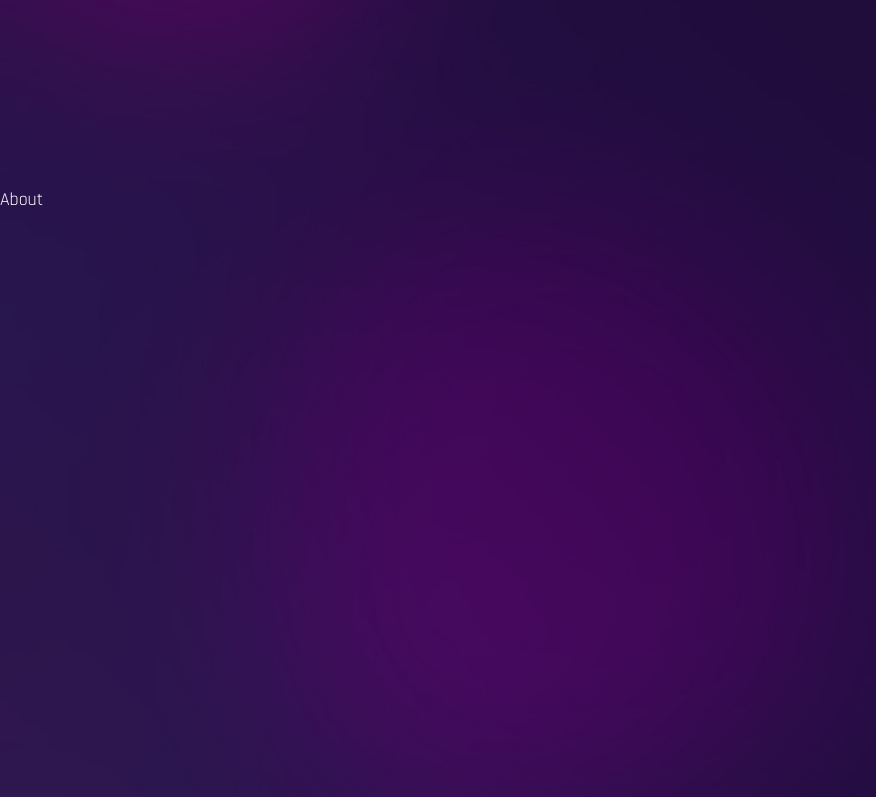
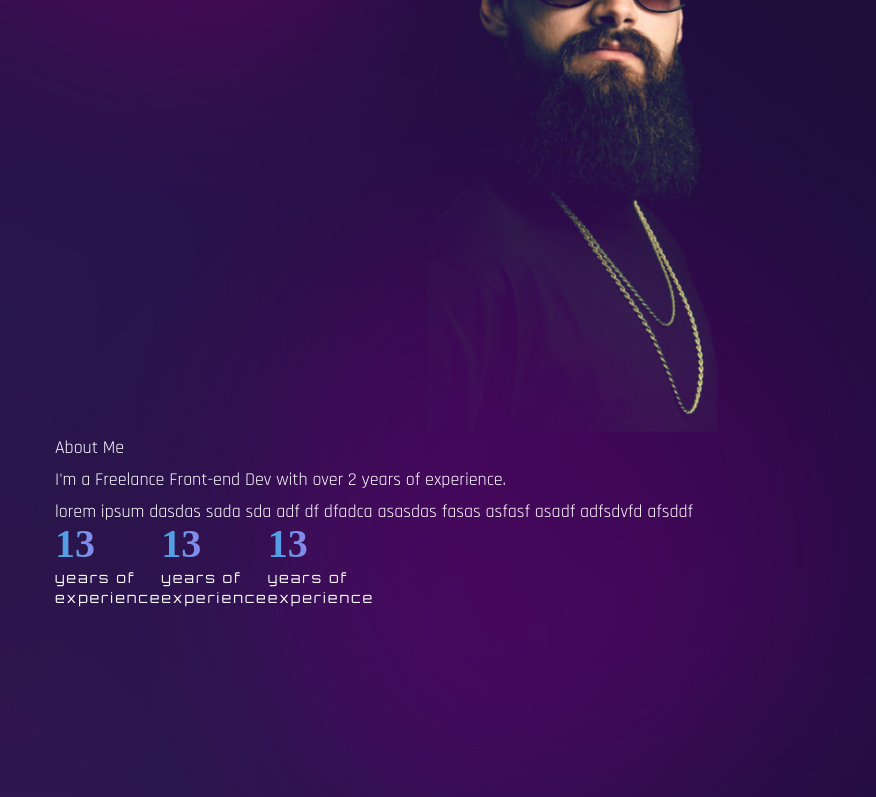
Before and after one commit to Hasanelmestrah/starterportfolio, a React (Create React App) app: page / in a window 1280 px wide. Shown: the part 936-1733 px from the top of the page, without its empty margins (0-876 px from the left). Built offline with nearby package versions, Linux system fonts and the light colour scheme; a web font is replaced by a local one.

Commit message:
about starter

```diff
--- a/src/components/About.js
+++ b/src/components/About.js
@@ -1,10 +1,67 @@
 import React from "react";
+//countUp
+import CountUp from "react-countup";
+//intersection observe hook
+import { useInView } from "react-intersection-observer";
+//motion
+import { motion } from "framer-motion";
+//variant
+import { fadeIn } from "../variants";
 
 const About = () => {
+  const [ref, inView] = useInView({
+    threshold: 0.5,
+  });
   return (
-    <div className="section" id="about">
-      About
-    </div>
+    <section className="section" id="about" ref={ref}>
+      <div className="container mx-auto">
+        <div>
+          {/*img */}
+          <div className="flex-1 bg-about bg-contain bg-no-repeat h-[640px] mix-blend-lighten bg-top"></div>
+          {/*text */}
+          <div>
+            <h2>About Me</h2>
+            <h3>
+              I'm a Freelance Front-end Dev with over 2 years of experience.{" "}
+            </h3>
+            <p>
+              lorem ipsum dasdas sada sda adf df dfadca asasdas fasas asfasf
+              asadf adfsdvfd afsddf
+            </p>
+            {/* stats */}
+            <div className="flex">
+              <div>
+                <div className="text-[40px] font-tertiary text-gradient mb-2">
+                  {inView ? <CountUp start={0} end={13} duration={3} /> : null}
+                </div>
+                <div className="font-primary text-sm tracking-[2px]">
+                  years of <br />
+                  experience
+                </div>
+              </div>
+              <div>
+                <div className="text-[40px] font-tertiary text-gradient mb-2">
+                  {inView ? <CountUp start={0} end={13} duration={3} /> : null}
+                </div>
+                <div className="font-primary text-sm tracking-[2px]">
+                  years of <br />
+                  experience
+                </div>
+              </div>
+              <div>
+                <div className="text-[40px] font-tertiary text-gradient mb-2">
+                  {inView ? <CountUp start={0} end={13} duration={3} /> : null}
+                </div>
+                <div className="font-primary text-sm tracking-[2px]">
+                  years of <br />
+                  experience
+                </div>
+              </div>
+            </div>
+          </div>
+        </div>
+      </div>
+    </section>
   );
 };
 
--- a/src/components/Banner.js
+++ b/src/components/Banner.js
@@ -85,7 +85,7 @@ const Banner = () => {
               <a href="#">
                 <FaYoutube />
               </a>
-              <a href="#">
+              <a href="https://github.com/Hasanelmestrah">
                 <FaGithub />
               </a>
               <a href="#">
```
